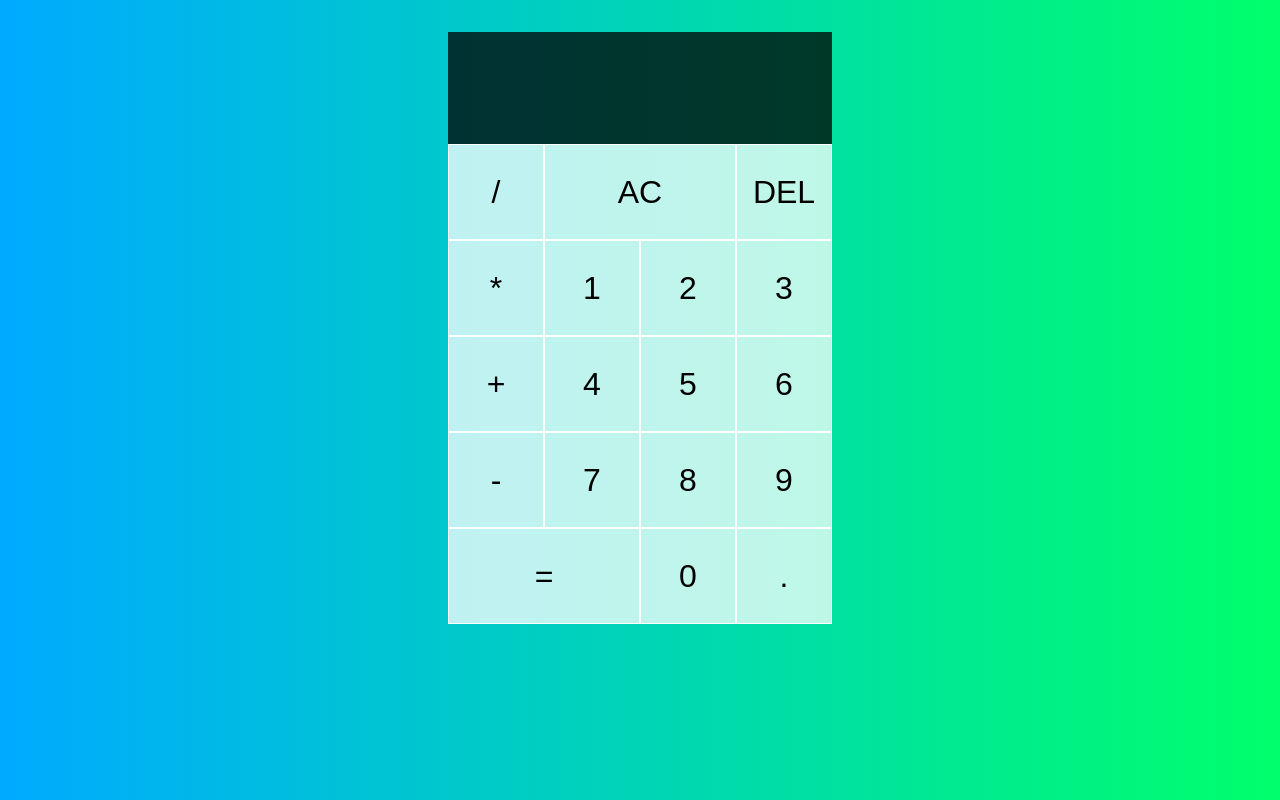
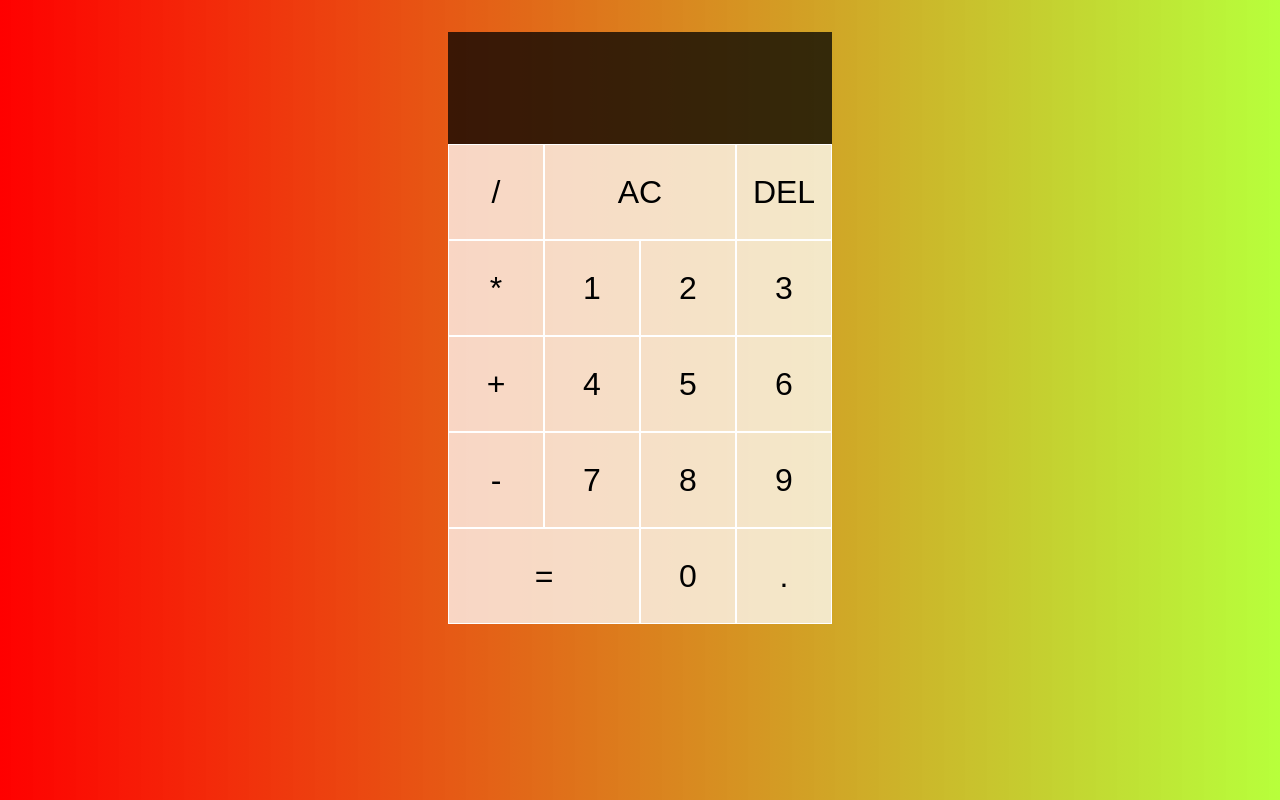
Before and after one commit to WorldPremier/a11y-left-handed-calculator, a React (Create React App) app: page / in a window 1280 px wide. Built offline with nearby package versions, Linux system fonts and the light colour scheme.

Commit message:
feature/newLook

```diff
--- a/src/styles.css
+++ b/src/styles.css
@@ -4,7 +4,7 @@
 
 body{
     margin: 0;
-    background: linear-gradient(to right, #00AAFF, #00FF6C);
+    background: linear-gradient(to right, #ff0000, #a2ff00c4);
 }
 
 .calculator-grid {
```
Also changed, not shown: src/App.js (line endings or trailing spaces).
